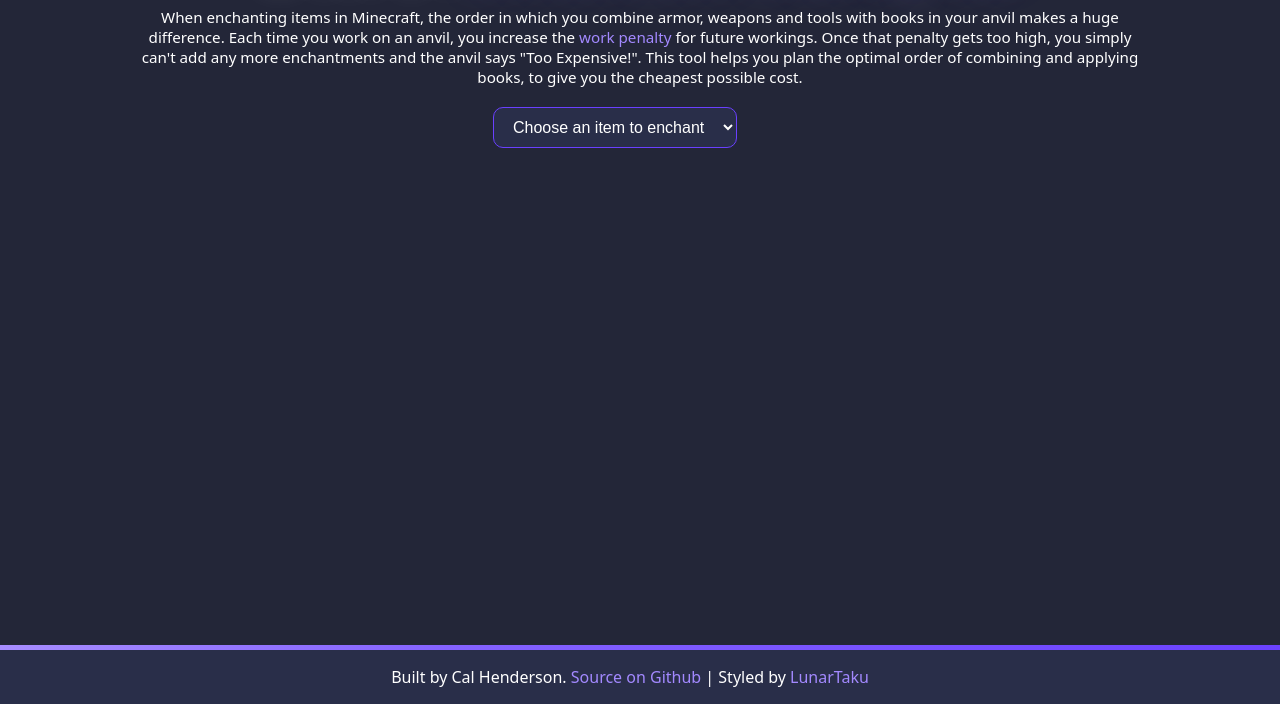
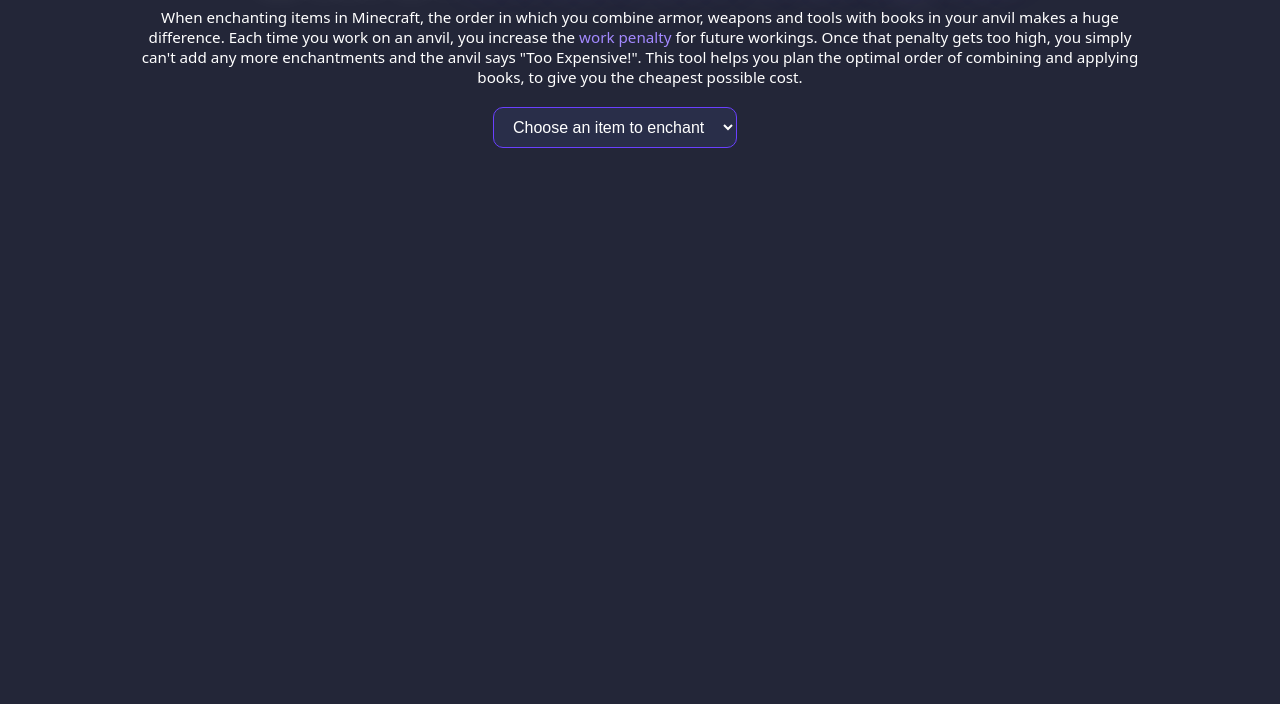
Before and after one commit to DrFreezyYT/enchant-order.github.io, a plain HTML site: page index.html in a window 1280 px wide. Shown: the part 96-800 px from the top of the page. Drawn offline with nearby package versions, Linux system fonts and the light colour scheme.

Commit message:
Update index.html

```diff
--- a/index.html
+++ b/index.html
@@ -74,13 +74,6 @@
       <br clear="all" />
     </div>
 
-    <div class="footer">
-      <p>
-        Built by Cal Henderson.
-        <a href="https://github.com/iamcal/enchant-order">Source on Github</a> | Styled by <a href="https://github.com/lunartaku">LunarTaku</a>
-      </p>
-    </div>
-
 	<script src="./js/script.js"></script>
   </body>
 </html>
```
